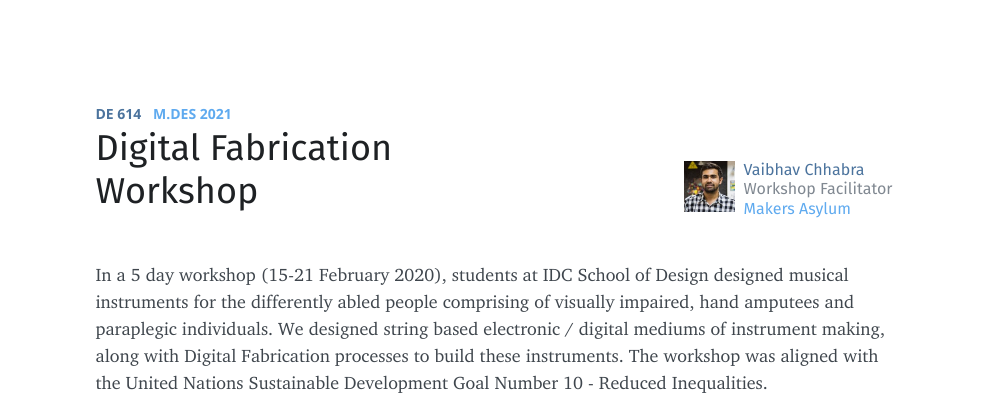
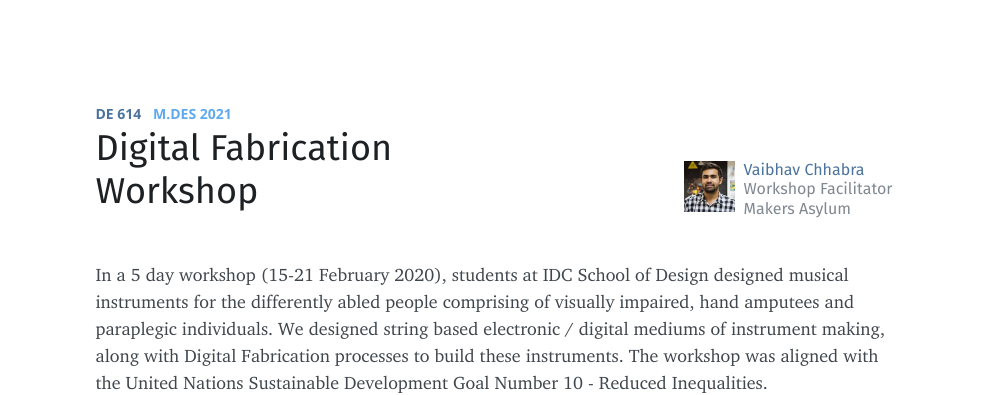
Before and after one commit to amitjenaiitbm/ma-dfworkshop, a Jekyll site: the page built from index.md, in a window 1280 px wide. Shown: the top 395 px of the page, without its empty margins (146-1133 px from the left). Built offline with Jekyll 4.4.1, drawn with Linux system fonts in a browser that asks for light colours; nearby versions of some CDN libraries.

Commit message:
Update home.html

```diff
--- a/_layouts/home.html
+++ b/_layouts/home.html
@@ -20,11 +20,7 @@
         <div class="img">
             <img src="{{site.baseurl}}img/vaibhav.jpeg" alt="">
         </div>
-        <div class="name">Vaibhav Chhabra<br>
-            <span>Workshop Facilitator<br>
-              <a href="https://www.makersasylum.com/">Makers Asylum</a>
-            </span>
-        </div>
+        <div class="name">Vaibhav Chhabra<br><span>Workshop Facilitator<br>Makers Asylum</span></div>
     </div>
 </div>
 
```
